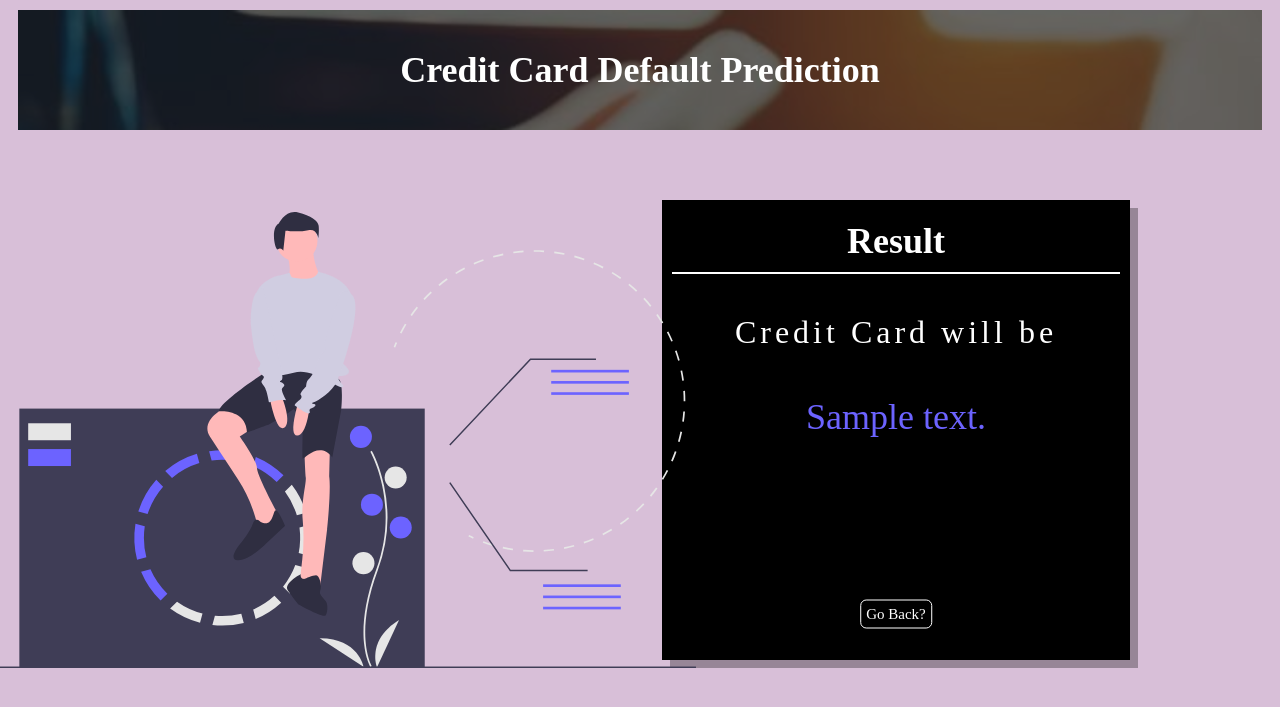
After one commit to akashingoley/CC-Default-Prediction, a Flask app: template templates/result.html in a window 1280 px wide. The commit adds this page. Shown: the top 707 px of the page. Run offline with Flask 2, Linux system fonts and the light colour scheme; the template is opened without the code that fills it: most values are stand-ins (such as "Sample title", 1, 10 or a date in 2020); parts of the project's set-up code (start-up, migrations or seed data) failed here and were passed over.

Commit message:
created new result html and changed the font sizes and colors

```diff
--- a/static/css/style.css
+++ b/static/css/style.css
@@ -11,12 +11,13 @@ body{
     padding: 15px;
     text-align: center;
     margin: 10px;
+    font-size: 18px;
 }
 
 .basic-info-header{
     text-align: center;
     margin: 20px;
-    font-size: 20px;
+    font-size: 22px;
 }
 
 .basic-info-header::before{
@@ -264,12 +277,89 @@ span{
     color: black;
 }
 
-.prediction{
-    display: flex;
-    justify-content: center;
-    font-size: 30px;
-    margin: 20px;
+.result-container{
+    background-color: black;
+    display: block;
+    text-align: center;
+    position: absolute;
+    top: 50%;
+    left: 70%;
+    transform: translate(-50%,-50%);
+    margin-top: 30px;
+    width: 35%;
+    height: 55%;
+    padding: 10px;
+    box-shadow: 8px 8px 0 0 rgba(0, 0, 0, .3);
 }
+
+.result-header{
+    border-bottom: 2px solid white;
+    font-size: 2.25rem;
+    padding: 10px;
+    font-weight: 700;
+    color: white;
+}
+
+.prediction-text{
+    font-size: 2rem;
+    padding-top: 20px;
+    letter-spacing: 4px;
+    color: white;
+    margin-top: 20px;
+    margin-bottom: 40px;
+    position: relative;
+    background-color: black;
+    animation: text 3s 1;
+}
+
+.prediction-answer{
+    padding: 5px;
+    font-size: 2.25rem;
+    color: #6C63FF;
+}
+
+@keyframes text{
+    0%{
+        color: black;
+        margin-bottom: -50px;
+    }
+    30%{
+        letter-spacing: 10px;
+        margin-bottom: -50px;
+    }
+
+}
+
+.result-img{
+    position: absolute;
+    top: 55%;
+    left: 300px;
+    transform: translate(-50%,-50%);
+    height: 57%;
+    margin-left: 40px;
+}
+
+.reset{
+    color: white;
+    font-size: 15px;
+    text-decoration: none;
+    outline: 1px solid white;
+    position: absolute;
+    top: 90%;
+    left: 50%;
+    transform: translate(-50%, -50%);
+    border-radius: 5px;
+    padding: 5px;
+    transition: 0.2s ease-in-out;
+}
+
+.reset:hover{
+    font-size: 20px;
+    background-color: white;
+    color: black;
+}
+
+
 
 .footer{
     text-align: center;
--- /dev/null
+++ b/templates/result.html
@@ -0,0 +1,24 @@
+<!DOCTYPE html>
+<html>
+<head>
+    <meta charset="UTF-8">
+    <title>Machine Learning API</title>
+    <link rel="stylesheet" href="..//static/css/style.css" type="text/css" />
+</head>
+
+<body>
+    <header style="color:white;" class="main-header">
+        <h1>Credit Card Default Prediction</h1>
+    </header>
+
+    <div class="result-container">
+        <div class="result-header">Result</div>
+        <div class="prediction-text">Credit Card will be</div>
+        <div class="prediction-answer">{{ prediction_text }}</div>
+        <a class="reset" href="{{ url_for('Home') }}">Go Back?</a>
+    </div>
+
+    <img class="result-img" src="./images/undraw/result.svg">
+</body>
+
+</html>
```
Also changed, not shown: other parts of static/css/style.css (+37 -25 lines), templates/index.html (+21 -56 lines), static/images/background/undraw_Credit_card_re_blml.svg (deleted), static/images/undraw/result.svg (added), templates/images/undraw/result.svg (added).
